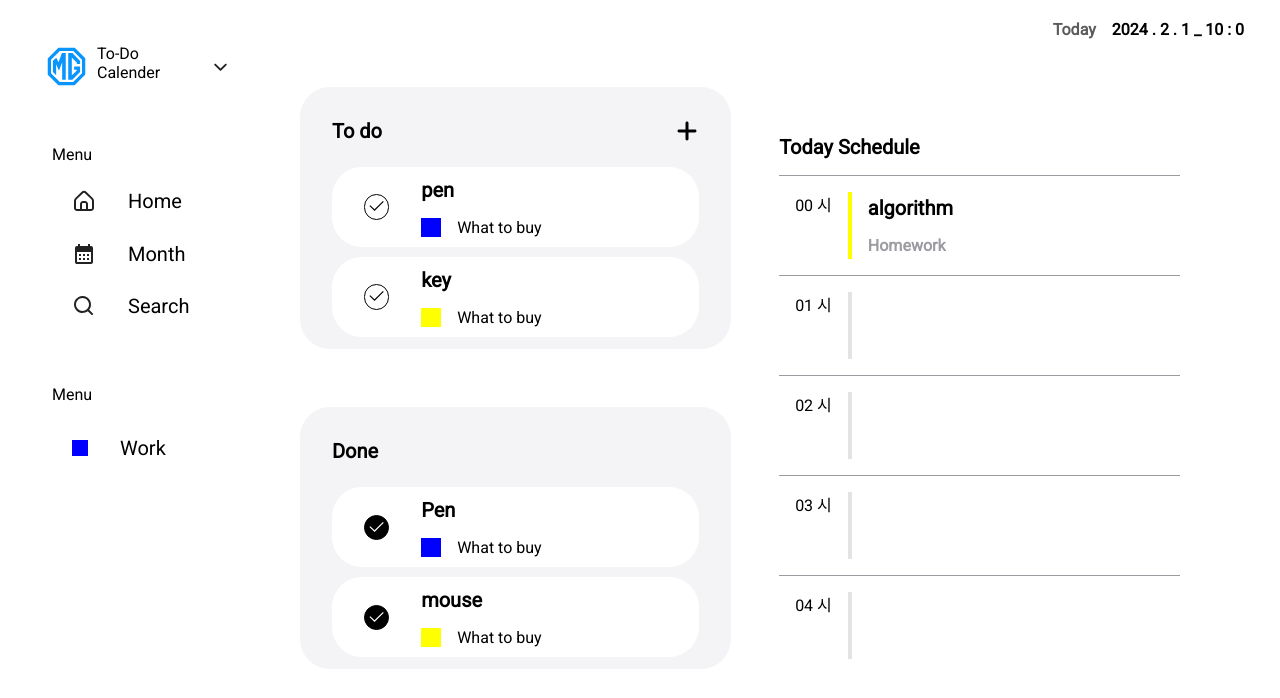
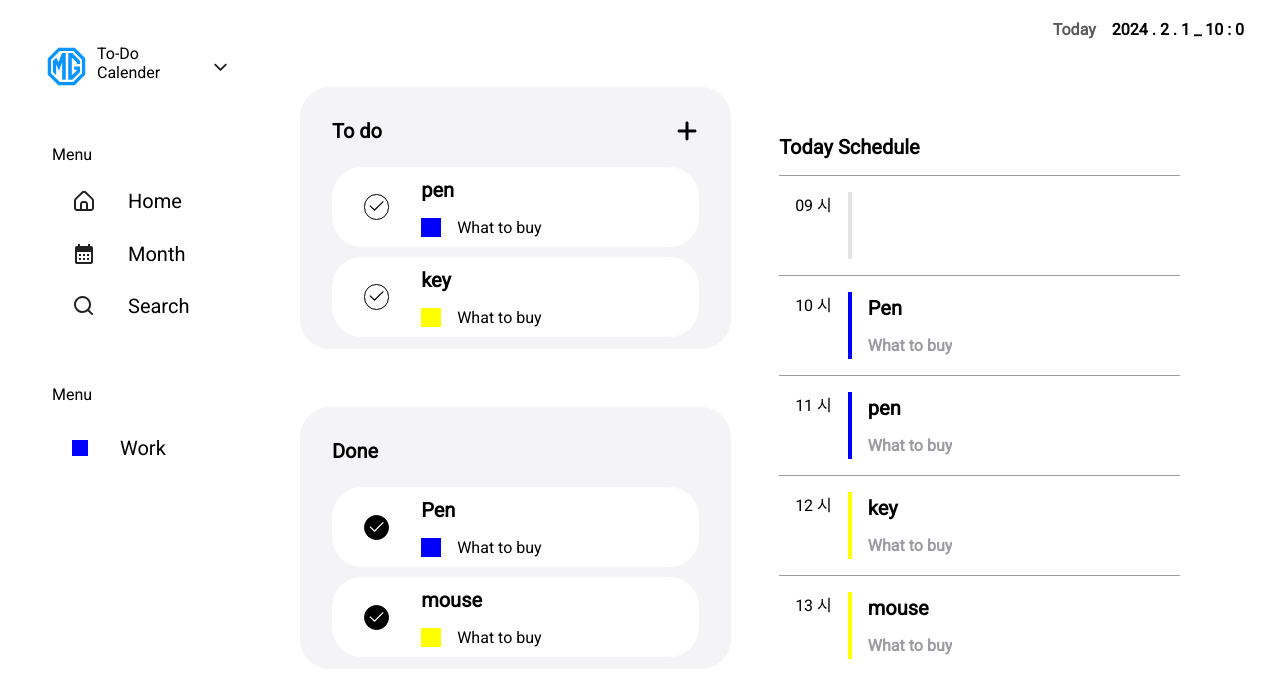
Before and after one commit to nile27/My-Calender, a React (Create React App) app: page / in a window 1280 px wide. Shown: the top 698 px of the page. Built offline with nearby package versions, Linux system fonts and the light colour scheme.

Commit message:
일일 스케줄러 시간 타임라인 표시

```diff
--- a/src/Components/Main-Schedule.tsx
+++ b/src/Components/Main-Schedule.tsx
@@ -1,5 +1,5 @@
 import styled from "styled-components";
-
+import { forwardRef } from "react";
 import { TODOOBJArr } from "../Pages/Main";
 
 const TodoList = styled.li`
@@ -48,11 +48,29 @@ const ListBody = styled.div`
   }
 `;
 
-export default function TodoLi(props: {
+export interface ScrollRef {
+  ref: React.MutableRefObject<null | HTMLLIElement>;
+}
+
+interface Prop {
   time: [string, TODOOBJArr | undefined];
-}) {
-  const [hour, todo]: [string, TODOOBJArr | undefined] = props.time;
-  return (
+}
+const TodoLi = forwardRef<null | HTMLLIElement, Prop>(({ time }, ref) => {
+  const [hour, todo]: [string, TODOOBJArr | undefined] = time;
+  console.log(ref);
+
+  return ref ? (
+    <TodoList ref={ref}>
+      <span>{hour + " 시"}</span>
+      <ColorBox color={todo?.color} />
+      <ListBody>
+        <span>{todo?.name}</span>
+        <div className="time">
+          <span>{todo?.tag}</span>
+        </div>
+      </ListBody>
+    </TodoList>
+  ) : (
     <TodoList>
       <span>{hour + " 시"}</span>
       <ColorBox color={todo?.color} />
@@ -64,4 +82,5 @@ export default function TodoLi(props: {
       </ListBody>
     </TodoList>
   );
-}
+});
+export default TodoLi;
--- a/src/Pages/Main.tsx
+++ b/src/Pages/Main.tsx
@@ -1,4 +1,5 @@
 import styled from "styled-components";
+import { useEffect, useRef } from "react";
 import Plus from "../Img/mingcute_add-fill.svg";
 import TodoLi from "../Components/Main-TodoLI";
 import Scheduler from "../Components/Main-Schedule";
@@ -63,7 +64,7 @@ const TodoBox = styled.div`
   border-radius: 30px;
   background: rgba(244, 244, 246, 1);
   padding: 2rem;
-
+  position: relative;
   .Header {
     display: flex;
     justify-content: space-between;
@@ -90,6 +91,8 @@ const TodoBox = styled.div`
 `;
 
 export default function Main() {
+  const scrollRef = useRef<null | HTMLLIElement>(null);
+
   const Tododata: Tododata = {
     "00": {
       time: "09",
@@ -153,6 +156,20 @@ export default function Main() {
       : todoArr.push(Tododata[el]);
   });
 
+  const time: number = new Date().getHours();
+
+  useEffect(() => {
+    const timelineScroll = () => {
+      if (scrollRef.current) {
+        scrollRef.current?.scrollIntoView({
+          behavior: "smooth",
+          block: "start",
+        });
+      }
+    };
+    timelineScroll();
+  }, []);
+
   return (
     <Container>
       <TodoContainer>
@@ -187,7 +204,11 @@ export default function Main() {
         <ul>
           {todayTime.map(
             (item: [string, TODOOBJArr | undefined], key: number) => {
-              return <Scheduler time={item} key={key} />;
+              return key === time ? (
+                <Scheduler time={item} key={key} ref={scrollRef} />
+              ) : (
+                <Scheduler time={item} key={key} ref={undefined} />
+              );
             },
           )}
         </ul>
```
